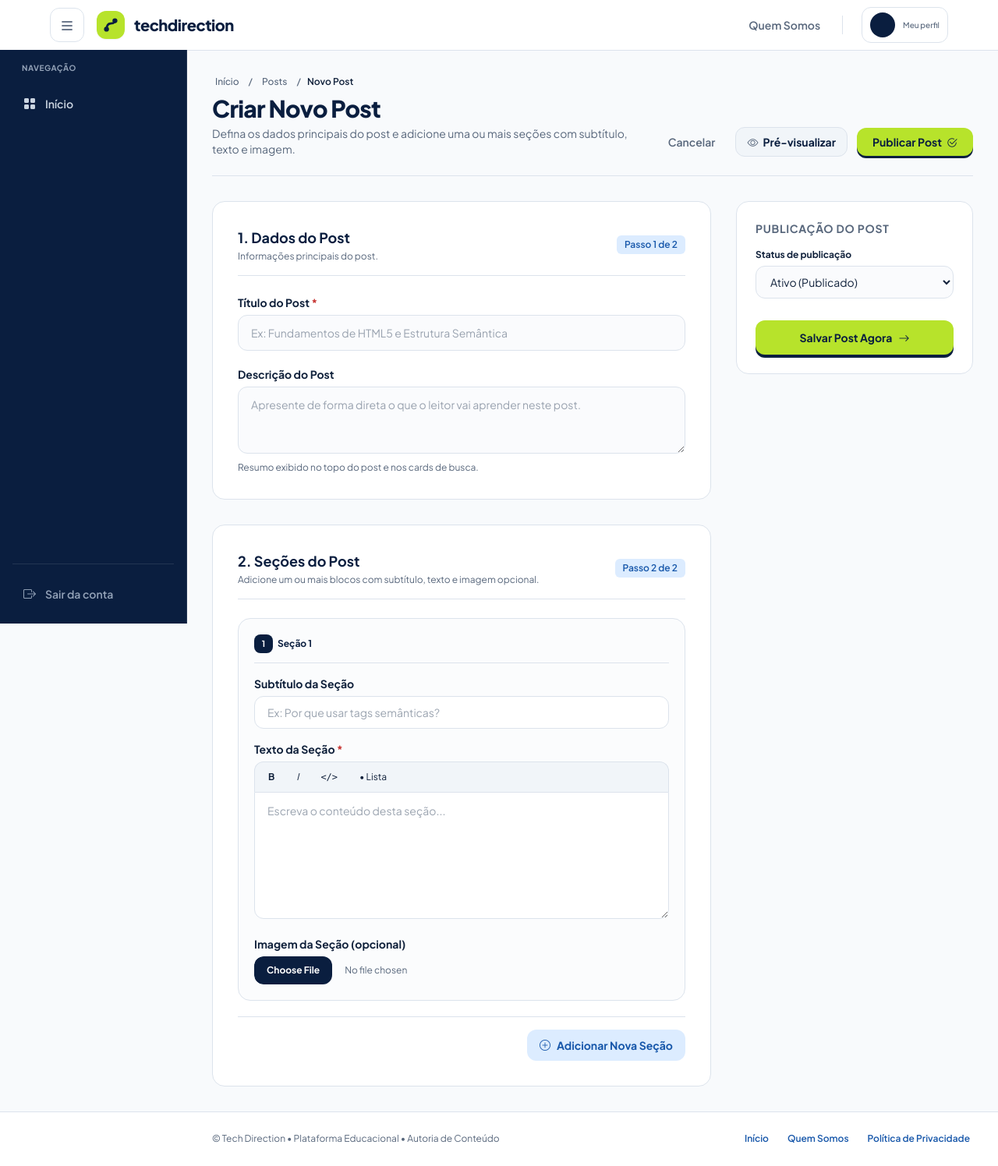
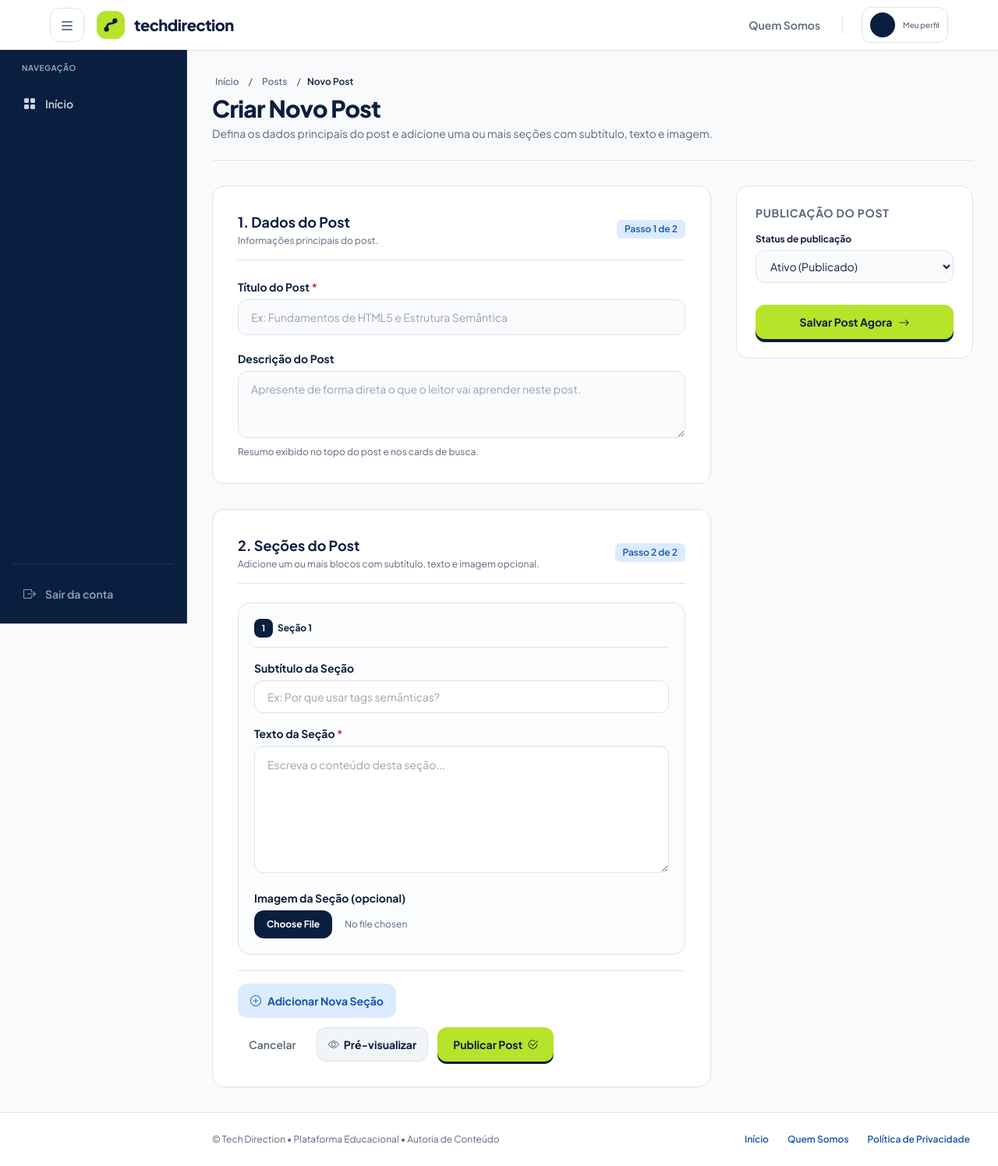
Before and after one commit to DevFernando06/Tech-Direction, a Flask app: template templates/posts/cad_post.html in a window 1280 px wide. Shown: the whole page at 78% size. Before the commit the page ends 1467 px from the top, so only its background shows below. Run offline with Flask 3, Linux system fonts and the light colour scheme; the template is opened without the code that fills it, so the values that code supplies are empty; some libraries are stand-ins or nearby versions.

Commit message:
fix: correções propostas pela tacy

```diff
--- a/static/js/cad-post.js
+++ b/static/js/cad-post.js
@@ -1,20 +1,6 @@
 /**
  * Tech Direction - Cadastro de Post
  */
-
-function insertFormattingInTextarea(textarea, prefix, suffix) {
-    if (!textarea) return;
-
-    const start = textarea.selectionStart;
-    const end = textarea.selectionEnd;
-    const text = textarea.value;
-    const selectedText = text.substring(start, end);
-
-    const replacement = prefix + (selectedText || 'texto') + suffix;
-    textarea.value = text.substring(0, start) + replacement + text.substring(end);
-    textarea.focus();
-    textarea.setSelectionRange(start + prefix.length, start + prefix.length + (selectedText.length || 5));
-}
 
 function updateSectionNumbers() {
     const container = document.getElementById('sectionsContainer');
@@ -185,17 +171,6 @@ function initCadPost() {
                     item.remove();
                     updateSectionNumbers();
                 }
-                return;
-            }
-
-            const formatBtn = e.target.closest('.btn-format');
-            if (formatBtn) {
-                e.preventDefault();
-                const item = formatBtn.closest('.post-section-item');
-                const textarea = item?.querySelector('.section-text-input');
-                const prefix = (formatBtn.getAttribute('data-format-prefix') || '').replace(/\\n/g, '\n');
-                const suffix = (formatBtn.getAttribute('data-format-suffix') || '').replace(/\\n/g, '\n');
-                insertFormattingInTextarea(textarea, prefix, suffix);
             }
         });
     }
--- a/templates/posts/cad_post.html
+++ b/templates/posts/cad_post.html
@@ -13,7 +13,7 @@
 
     <main class="flex-1 min-w-0 max-w-[76rem] w-full mx-auto px-4 sm:px-6 lg:px-8 py-6 sm:py-8" id="main-content"
         tabindex="-1">
-        <header class="mb-8 flex flex-col md:flex-row md:items-end justify-between gap-4 border-b border-line pb-6">
+        <header class="mb-8 border-b border-line pb-6">
             <div>
                 <nav aria-label="Breadcrumb" class="mb-2">
                     <ol class="flex flex-wrap items-center gap-2 text-xs text-muted font-medium">
@@ -34,24 +34,6 @@
                 <p class="text-sm text-muted mt-1 max-w-2xl">
                     Defina os dados principais do post e adicione uma ou mais seções com subtítulo, texto e imagem.
                 </p>
-            </div>
-
-            <div class="flex flex-wrap items-center gap-3 shrink-0">
-                <a href="{{ url_for('search_post') }}"
-                    class="px-3.5 py-2 text-xs sm:text-sm font-semibold text-muted hover:text-brand-dark transition-colors focus-visible:outline-none focus-visible:ring-2 focus-visible:ring-brand-lime rounded-lg">
-                    Cancelar
-                </a>
-                <button type="button" id="btnPreviewToggle" data-toggle-preview aria-haspopup="dialog"
-                    aria-controls="previewModal"
-                    class="px-3.5 py-2 text-xs sm:text-sm font-bold text-brand-dark bg-slate-100 hover:bg-slate-200 border border-line rounded-xl transition-all flex items-center gap-1.5 focus-visible:outline-none focus-visible:ring-2 focus-visible:ring-brand-lime">
-                    <i class="bi bi-eye text-muted" aria-hidden="true"></i>
-                    <span id="previewBtnText">Pré-visualizar</span>
-                </button>
-                <button type="submit" form="formPost"
-                    class="py-2 px-4 sm:px-5 rounded-xl bg-brand-lime hover:bg-[#aedf1e] text-brand-dark font-bold text-xs sm:text-sm flex items-center gap-1.5 shadow-[0_3px_0_0_#0A1E3F] active:translate-y-[1px] active:shadow-none transition-all focus-visible:outline-none focus-visible:ring-2 focus-visible:ring-brand-lime">
-                    <span>{{ 'Salvar Alterações' if editando else 'Publicar Post' }}</span>
-                    <i class="bi bi-check2-circle" aria-hidden="true"></i>
-                </button>
             </div>
         </header>
 
@@ -166,24 +148,9 @@
                                 <label class="block text-xs sm:text-sm font-bold text-ink mb-1.5">
                                     Texto da Seção <span class="text-danger" aria-hidden="true">*</span>
                                 </label>
-                                <div class="flex flex-wrap items-center gap-1.5 p-1.5 bg-slate-100 rounded-t-xl border-t border-x border-line text-xs"
-                                    role="toolbar" aria-label="Ferramentas de formatação do texto">
-                                    <button type="button" data-format-prefix="**" data-format-suffix="**"
-                                        class="btn-format px-2.5 py-1 rounded font-bold hover:bg-white text-ink border border-transparent hover:border-line"
-                                        title="Negrito">B</button>
-                                    <button type="button" data-format-prefix="*" data-format-suffix="*"
-                                        class="btn-format px-2.5 py-1 rounded italic hover:bg-white text-ink border border-transparent hover:border-line"
-                                        title="Itálico">I</button>
-                                    <button type="button" data-format-prefix="`" data-format-suffix="`"
-                                        class="btn-format px-2.5 py-1 rounded font-mono hover:bg-white text-ink border border-transparent hover:border-line"
-                                        title="Código">&lt;/&gt;</button>
-                                    <button type="button" data-format-prefix="\n- " data-format-suffix="\n"
-                                        class="btn-format px-2.5 py-1 rounded hover:bg-white text-ink border border-transparent hover:border-line"
-                                        title="Lista">&bull; Lista</button>
-                                </div>
                                 <textarea name="section_text[]" rows="6" required
                                     placeholder="Escreva o conteúdo desta seção..."
-                                    class="section-text-input w-full px-4 py-3 text-sm rounded-b-xl bg-white border border-line text-ink placeholder-muted/60 focus:outline-none focus:ring-2 focus:ring-brand-lime focus:border-brand-blue transition-all leading-relaxed">{{ secao.text or '' }}</textarea>
+                                    class="section-text-input w-full px-4 py-3 text-sm rounded-xl bg-white border border-line text-ink placeholder-muted/60 focus:outline-none focus:ring-2 focus:ring-brand-lime focus:border-brand-blue transition-all leading-relaxed">{{ secao.text or '' }}</textarea>
                             </div>
 
                             <div>
@@ -203,18 +170,36 @@
 {% endfor %}
                     </div>
 
-                    <div class="mt-5 pt-4 border-t border-line flex justify-end">
+                    <div class="mt-5 pt-4 border-t border-line flex flex-wrap items-center justify-between gap-3">
                         <button type="button" id="btnAddSection"
-                            class="px-4 py-2.5 rounded-xl bg-brand-light hover:bg-blue-100 text-brand-blue font-bold text-xs sm:text-sm flex items-center gap-2 transition-colors focus-visible:outline-none focus-visible:ring-2 focus-visible:ring-brand-lime">
+                            class="min-h-[44px] px-4 py-2.5 rounded-xl bg-brand-light hover:bg-blue-100 text-brand-blue font-bold text-xs sm:text-sm flex items-center gap-2 transition-colors focus-visible:outline-none focus-visible:ring-2 focus-visible:ring-brand-lime">
                             <i class="bi bi-plus-circle" aria-hidden="true"></i>
                             <span>Adicionar Nova Seção</span>
                         </button>
+
+                        <div class="flex flex-wrap items-center gap-3">
+                            <a href="{{ url_for('search_post') }}"
+                                class="min-h-[44px] inline-flex items-center px-3.5 py-2.5 text-xs sm:text-sm font-semibold text-muted hover:text-brand-dark transition-colors focus-visible:outline-none focus-visible:ring-2 focus-visible:ring-brand-lime rounded-lg">
+                                Cancelar
+                            </a>
+                            <button type="button" id="btnPreviewToggle" data-toggle-preview aria-haspopup="dialog"
+                                aria-controls="previewModal"
+                                class="min-h-[44px] px-3.5 py-2.5 text-xs sm:text-sm font-bold text-brand-dark bg-slate-100 hover:bg-slate-200 border border-line rounded-xl transition-all flex items-center gap-1.5 focus-visible:outline-none focus-visible:ring-2 focus-visible:ring-brand-lime">
+                                <i class="bi bi-eye text-muted" aria-hidden="true"></i>
+                                <span id="previewBtnText">Pré-visualizar</span>
+                            </button>
+                            <button type="submit" form="formPost"
+                                class="min-h-[44px] py-2.5 px-4 sm:px-5 rounded-xl bg-brand-lime hover:bg-[#aedf1e] text-brand-dark font-bold text-xs sm:text-sm flex items-center gap-1.5 shadow-[0_3px_0_0_#0A1E3F] active:translate-y-[1px] active:shadow-none transition-all focus-visible:outline-none focus-visible:ring-2 focus-visible:ring-brand-lime">
+                                <span>{{ 'Salvar Alterações' if editando else 'Publicar Post' }}</span>
+                                <i class="bi bi-check2-circle" aria-hidden="true"></i>
+                            </button>
+                        </div>
                     </div>
                 </section>
             </div>
 
-            <aside aria-label="Publicação do post" class="lg:col-span-4 space-y-6">
-                <div class="bg-white rounded-2xl border border-line p-6 shadow-xs sticky top-24">
+            <aside aria-label="Publicação do post" class="lg:col-span-4 lg:sticky lg:top-24 space-y-6">
+                <div class="bg-white rounded-2xl border border-line p-6 shadow-xs">
                     <section aria-labelledby="publish-heading" class="mb-5">
                         <h3 id="publish-heading" class="text-sm font-bold uppercase tracking-wider text-muted mb-4">
                             Publicação do Post</h3>
```
Also changed, not shown: templates/quem_somos.html (+11 -1 lines).
